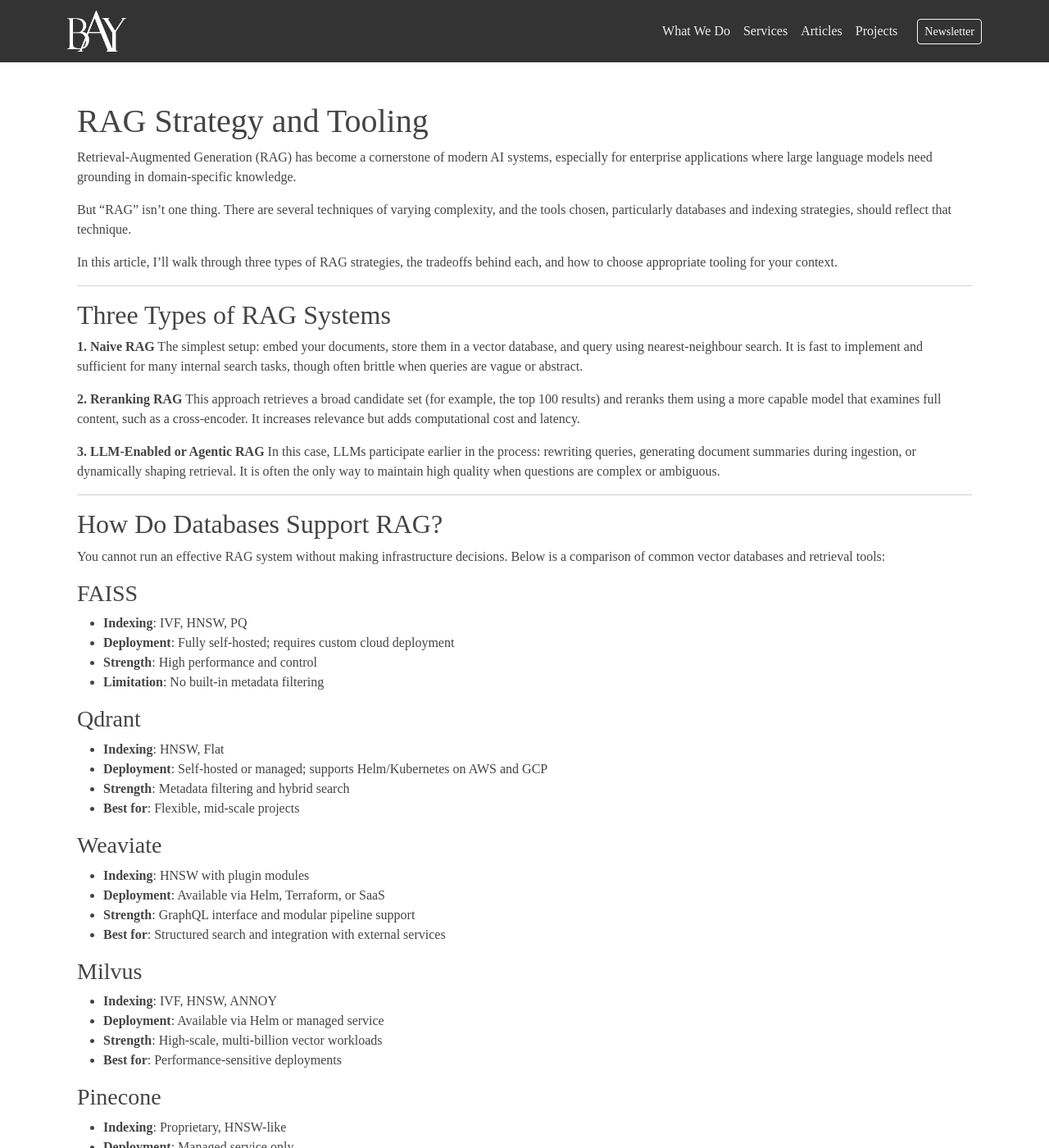
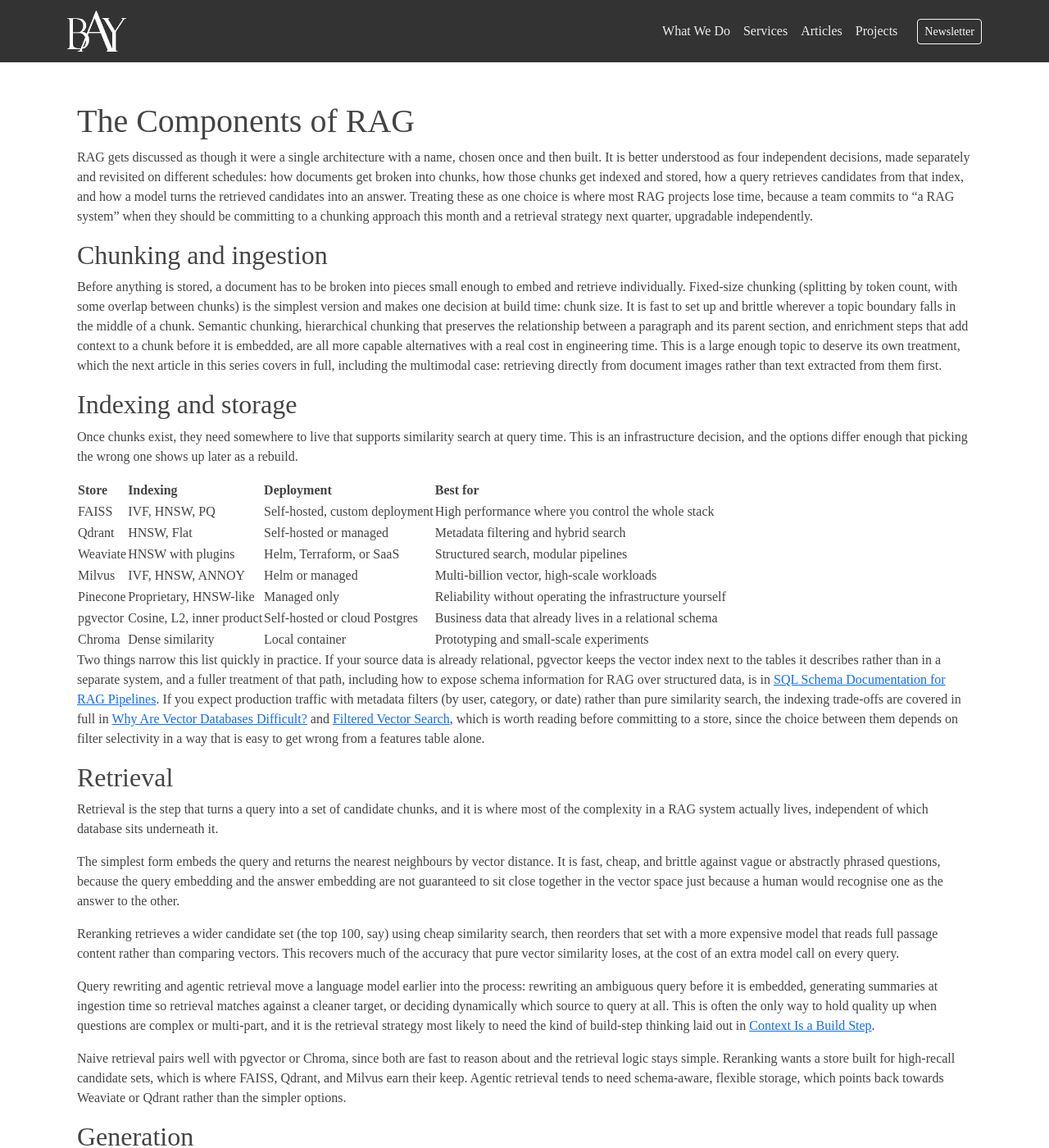
Before and after one commit to bayinfosys/bayinfosys.github.io, a Jekyll site: the page built from _posts/2026-01-01-19-rag-strategy.md, in a window 1280 px wide and 1400 px high. Shown: the whole window at 82% size. Built offline with Jekyll 4.4.1, drawn with Linux system fonts in a browser that asks for light colours; some of the changed text lies outside the part shown.

Commit message:
rag cluster

```diff
--- a/_posts/2026-01-01-19-rag-strategy.md
+++ b/_posts/2026-01-01-19-rag-strategy.md
@@ -1,116 +1,64 @@
 ---
 date: 2025-08-06
+last_modified_at: 2026-07-26
 layout: article
-title: "RAG Strategy and Tooling"
-description: "RAG is not one technique. A breakdown of retrieval-augmented generation approaches by complexity, and how to match tooling to the technique you actually need."
-keywords: ["rag", "retrieval augmented generation", "vector database", "llm", "enterprise ai"]
+title: "The Components of RAG"
+description: "RAG is not one architecture but four independent decisions: how you chunk, how you index, how you retrieve, and how you generate. A component breakdown, with the tooling that matches each one."
+keywords: ["rag components", "rag indexing", "rag strategy", "retrieval augmented generation architecture", "vector database", "llm", "enterprise ai"]
 topic: "AI Systems"
-seo_title: "How RAG Works: Retrieval-Augmented Generation Strategies Explained"
+seo_title: "RAG Architecture Explained: Chunking, Indexing, Retrieval, Generation"
 related:
+  - 97-what-is-rag
   - 20-vector-db-deepdive
   - 33-vector-db-filters
   - 27-schema-docs
   - 10-agent-memory
 ---
 
-# RAG Strategy and Tooling
+# The Components of RAG
 
-Retrieval-Augmented Generation (RAG) has become a cornerstone of modern AI systems, especially for enterprise applications where large language models need grounding in domain-specific knowledge.
+RAG gets discussed as though it were a single architecture with a name, chosen once and then built. It is better understood as four independent decisions, made separately and revisited on different schedules: how documents get broken into chunks, how those chunks get indexed and stored, how a query retrieves candidates from that index, and how a model turns the retrieved candidates into an answer. Treating these as one choice is where most RAG projects lose time, because a team commits to "a RAG system" when they should be committing to a chunking approach this month and a retrieval strategy next quarter, upgradable independently.
 
-But "RAG" isn't one thing. There are several techniques of varying complexity, and the tools chosen, particularly databases and indexing strategies, should reflect that technique.
+## Chunking and ingestion
 
-In this article, I’ll walk through three types of RAG strategies, the tradeoffs behind each, and how to choose appropriate tooling for your context.
+Before anything is stored, a document has to be broken into pieces small enough to embed and retrieve individually. Fixed-size chunking (splitting by token count, with some overlap between chunks) is the simplest version and makes one decision at build time: chunk size. It is fast to set up and brittle wherever a topic boundary falls in the middle of a chunk. Semantic chunking, hierarchical chunking that preserves the relationship between a paragraph and its parent section, and enrichment steps that add context to a chunk before it is embedded, are all more capable alternatives with a real cost in engineering time. This is a large enough topic to deserve its own treatment, which the next article in this series covers in full, including the multimodal case: retrieving directly from document images rather than text extracted from them first.
 
----
+## Indexing and storage
 
-## Three Types of RAG Systems
+Once chunks exist, they need somewhere to live that supports similarity search at query time. This is an infrastructure decision, and the options differ enough that picking the wrong one shows up later as a rebuild.
 
-**1. Naive RAG**
-The simplest setup: embed your documents, store them in a vector database, and query using nearest-neighbour search. It is fast to implement and sufficient for many internal search tasks, though often brittle when queries are vague or abstract.
+| Store | Indexing | Deployment | Best for |
+|---|---|---|---|
+| FAISS | IVF, HNSW, PQ | Self-hosted, custom deployment | High performance where you control the whole stack |
+| Qdrant | HNSW, Flat | Self-hosted or managed | Metadata filtering and hybrid search |
+| Weaviate | HNSW with plugins | Helm, Terraform, or SaaS | Structured search, modular pipelines |
+| Milvus | IVF, HNSW, ANNOY | Helm or managed | Multi-billion vector, high-scale workloads |
+| Pinecone | Proprietary, HNSW-like | Managed only | Reliability without operating the infrastructure yourself |
+| pgvector | Cosine, L2, inner product | Self-hosted or cloud Postgres | Business data that already lives in a relational schema |
+| Chroma | Dense similarity | Local container | Prototyping and small-scale experiments |
 
-**2. Reranking RAG**
-This approach retrieves a broad candidate set (for example, the top 100 results) and reranks them using a more capable model that examines full content, such as a cross-encoder. It increases relevance but adds computational cost and latency.
+Two things narrow this list quickly in practice. If your source data is already relational, pgvector keeps the vector index next to the tables it describes rather than in a separate system, and a fuller treatment of that path, including how to expose schema information for RAG over structured data, is in [SQL Schema Documentation for RAG Pipelines](/library/27-schema-docs.html). If you expect production traffic with metadata filters (by user, category, or date) rather than pure similarity search, the indexing trade-offs are covered in full in [Why Are Vector Databases Difficult?](/library/20-vector-db-deepdive.html) and [Filtered Vector Search](/library/33-vector-db-filters.html), which is worth reading before committing to a store, since the choice between them depends on filter selectivity in a way that is easy to get wrong from a features table alone.
 
-**3. LLM-Enabled or Agentic RAG**
-In this case, LLMs participate earlier in the process: rewriting queries, generating document summaries during ingestion, or dynamically shaping retrieval. It is often the only way to maintain high quality when questions are complex or ambiguous.
+## Retrieval
 
----
+Retrieval is the step that turns a query into a set of candidate chunks, and it is where most of the complexity in a RAG system actually lives, independent of which database sits underneath it.
 
-## How Do Databases Support RAG?
+The simplest form embeds the query and returns the nearest neighbours by vector distance. It is fast, cheap, and brittle against vague or abstractly phrased questions, because the query embedding and the answer embedding are not guaranteed to sit close together in the vector space just because a human would recognise one as the answer to the other.
 
-You cannot run an effective RAG system without making infrastructure decisions. Below is a comparison of common vector databases and retrieval tools:
+Reranking retrieves a wider candidate set (the top 100, say) using cheap similarity search, then reorders that set with a more expensive model that reads full passage content rather than comparing vectors. This recovers much of the accuracy that pure vector similarity loses, at the cost of an extra model call on every query.
 
-### FAISS
+Query rewriting and agentic retrieval move a language model earlier into the process: rewriting an ambiguous query before it is embedded, generating summaries at ingestion time so retrieval matches against a cleaner target, or deciding dynamically which source to query at all. This is often the only way to hold quality up when questions are complex or multi-part, and it is the retrieval strategy most likely to need the kind of build-step thinking laid out in [Context Is a Build Step](/library/62-context-compilation.html).
 
-* **Indexing**: IVF, HNSW, PQ
-* **Deployment**: Fully self-hosted; requires custom cloud deployment
-* **Strength**: High performance and control
-* **Limitation**: No built-in metadata filtering
+Naive retrieval pairs well with pgvector or Chroma, since both are fast to reason about and the retrieval logic stays simple. Reranking wants a store built for high-recall candidate sets, which is where FAISS, Qdrant, and Milvus earn their keep. Agentic retrieval tends to need schema-aware, flexible storage, which points back towards Weaviate or Qdrant rather than the simpler options.
 
-### Qdrant
+## Generation
 
-* **Indexing**: HNSW, Flat
-* **Deployment**: Self-hosted or managed; supports Helm/Kubernetes on AWS and GCP
-* **Strength**: Metadata filtering and hybrid search
-* **Best for**: Flexible, mid-scale projects
+The final component is the model call that turns retrieved chunks plus the original query into an answer. This is the step most existing RAG writing focuses on almost exclusively, which understates its share of where things go wrong; retrieval quality determines what the model has to work with, and a fluent answer built on the wrong passage is a harder failure to catch than a search index simply returning nothing.
 
-### Weaviate
+It is also the step where the third-party question becomes unavoidable. A generation call to a commercial API sends the retrieved context, which by construction contains the parts of your document set the system judged most relevant to the query, to whichever company operates that endpoint, on every single question asked. What that means for data exposure and for the shape of your bill is substantial enough to need its own treatment, which is next in this series.
 
-* **Indexing**: HNSW with plugin modules
-* **Deployment**: Available via Helm, Terraform, or SaaS
-* **Strength**: GraphQL interface and modular pipeline support
-* **Best for**: Structured search and integration with external services
+## Choosing a starting point
 
-### Milvus
+None of these four decisions needs to be made at maximum sophistication on day one. A naive chunking approach, a simple vector store, similarity-only retrieval, and a single generation call is a reasonable starting system for an internal search tool with well-structured source documents. Each component can be upgraded independently once you know which one is actually limiting quality, which is a more tractable question than "is our RAG good enough", because it points at a specific piece of the pipeline rather than the whole thing at once.
 
-* **Indexing**: IVF, HNSW, ANNOY
-* **Deployment**: Available via Helm or managed service
-* **Strength**: High-scale, multi-billion vector workloads
-* **Best for**: Performance-sensitive deployments
-
-### Pinecone
-
-* **Indexing**: Proprietary, HNSW-like
-* **Deployment**: Managed service only
-* **Strength**: Reliable and scalable
-* **Limitation**: No self-hosting option
-
-### pgvector (Postgres extension)
-
-* **Indexing**: Cosine, L2, inner product
-* **Deployment**: Self-hosted or cloud Postgres (e.g. RDS, Aurora)
-* **Strength**: SQL-native; supports hybrid queries
-* **Best for**: Business data with existing relational structure
-
-### Chroma
-
-* **Indexing**: Dense similarity
-* **Deployment**: Local container or lightweight self-hosted use
-* **Strength**: Simplicity; supports basic filters
-* **Best for**: Prototyping and experiments
-
----
-
-## Matching Tooling to RAG Strategy
-
-* **Naive RAG** works well with `pgvector`, `Chroma`, or `DuckDB`. These are fast to set up, easy to reason about, and integrate with structured or tabular data.
-
-* **Reranking RAG** benefits from `FAISS`, `Qdrant`, or `Milvus`. These support high-recall candidate sets, which rerankers require.
-
-* **LLM-Enabled RAG** often depends on flexible pipelines and schema-aware storage. `Weaviate` and `Qdrant` are particularly suitable here, as they accommodate structured enrichment and allow dynamic querying.
-
-Structured filters and clean metadata are important, and especially relevant when the LLM is orchestrating retrieval steps based on intermediate reasoning.
-
----
-
-## Summary
-
-RAG systems are not one-size-fits-all. The difference between a frustrating chatbot and a useful AI application often comes down to retrieval quality. That quality, in turn, depends on how you structure, index, rank, and augment the content behind your models.
-
-By understanding your RAG architecture (naive, reranking, or LLM-enhanced) you can:
-
-* Select the right retrieval and storage tooling
-* Prioritise the evaluation points that matter
-* Iterate effectively and deliver grounded, performant systems
-
-If you're working in this space or exploring how to apply RAG techniques, I’d be interested to hear how you’re approaching the tradeoffs.
+(If you're scoping a RAG build and want a second opinion on which components are worth the engineering time, [get in touch](/contact).)
--- /dev/null
+++ b/_posts/2026-01-01-97-what-is-rag.md
@@ -0,0 +1,39 @@
+---
+date: 2026-07-26
+layout: article
+title: "What Problem Does RAG Actually Solve?"
+description: "RAG is one answer to a specific problem: a model that does not know your data. Fine-tuning and plain search are the other two. A framework for choosing between them before any vector database gets picked."
+keywords: ["what is rag", "retrieval augmented generation explained", "rag vs fine-tuning", "when to use rag", "enterprise ai knowledge base"]
+topic: "AI Systems"
+seo_title: "What Is RAG? When to Use It vs Fine-Tuning or Search"
+related:
+  - 19-rag-strategy
+  - 65-why-private-inference
+  - 68-build-measurements
+  - 23-business-goals
+  - 100-rag-evaluation
+---
+
+# What Problem Does RAG Actually Solve?
+
+A language model only knows its training data. It also knows nothing specific to your organisation: contracts, product manuals, last week's support tickets, the pricing sheet updated this morning. Closing that gap is the entire problem RAG exists to solve, and it is one of three ways to solve it. The other two are fine-tuning and a plain search index. Choosing between them is a business decision, not a technical one, and it should happen before anyone picks a vector database.
+
+**Fine-tuning** bakes new knowledge into the model's weights through further training. The new knowledge becomes part of the model itself. Nothing is looked up at the point of answering; the model simply behaves as though it always knew.
+
+**Retrieval-augmented generation** takes a different approach. At the moment a question arrives, the system searches your own content for the passages most likely to contain the answer, places those passages in front of the model alongside the question, and asks the model to answer using that material. The knowledge lives outside the model, in whatever document store you point it at, and gets pulled in fresh on every query.
+
+**A search index** skips the model altogether. The user asks a question, gets back the ranked list of documents that match, and reads the answer themselves. No synthesis, no generated prose, no model in the loop at the point the answer is produced.
+
+Choosing between them means asking three questions:
+
+**How often does the knowledge change?** Content that shifts weekly (support tickets, prices, current policy) suits RAG well, because updating an index is cheap compared with retraining a model. Content that is stable and foundational (house style, a domain's underlying reasoning, how a classification task should behave) suits fine-tuning, since the cost of retraining is paid rarely and the knowledge does not need refreshing on any particular schedule.
+
+**Does the answer need to cite its source?** RAG produces this naturally: the system already knows which passage it retrieved, so pointing to "paragraph three of the March contract" is a by-product of how it works rather than something bolted on afterwards. Fine-tuning has no equivalent. The knowledge is diffused across the model's weights, and there is no paragraph to point to.
+
+**Does the user actually want a synthesised answer?** RAG is frequently reached for in situations a well-built search box would serve better and more reliably. If someone needs the relevant clause in a policy document, returning that clause is a safer answer than asking a model to summarise it, since summarising introduces risks that simply returning the source text does not.
+
+RAG has a significant failure mode: A model given the wrong passage will still produce a fluent, confident answer; it has no way to know the passage was wrong. Retrieval quality becomes a new measurable system property that can fail silently, *in addition to* whatever the model itself might get wrong.
+
+The question worth asking before any RAG project starts is: how often the underlying knowledge changes, and whether the answer needs to show its working.
+
+(If you are weighing RAG against fine-tuning for a specific use case, get in touch.)
```
Also changed, not shown: _posts/2026-01-01-100-rag-evaluation.md (added, +65 -0 lines), _posts/2026-01-01-98-rag-risks-and-costs.md (added, +52 -0 lines), _posts/2026-01-01-99-rag-data-methods.md (added, +55 -0 lines).
